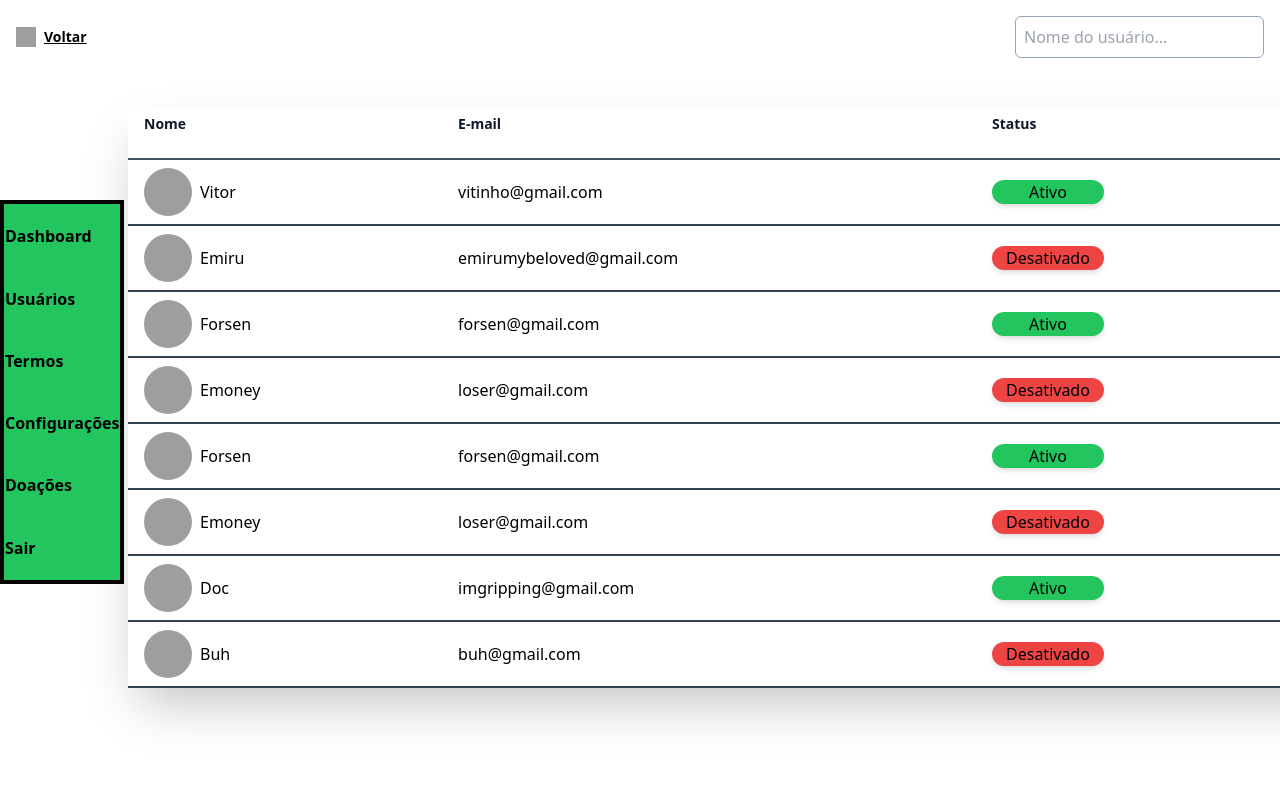
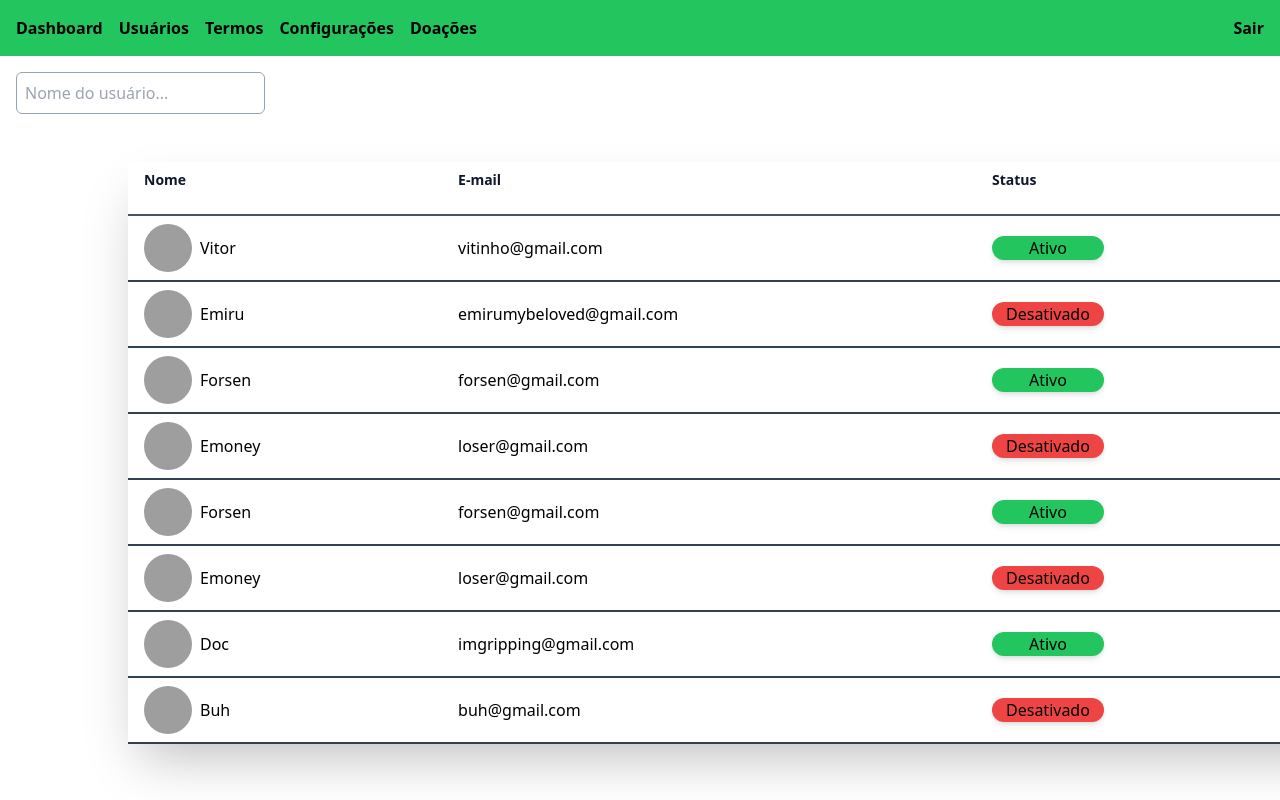
Before and after one commit to FlamingoLindo/Natour-Front, a Next.js app: page /users in a window 1280 px wide. Shown: the top 800 px of the page. Built offline with nearby package versions, Linux system fonts and the light colour scheme; grey boxes are pictures that could not be loaded.

Commit message:
feat: changed menu

```diff
--- a/src/app/components/menu.tsx
+++ b/src/app/components/menu.tsx
@@ -2,16 +2,14 @@ import React from "react";
 
 const Menu = () => {
     return (
-        <table className=' min-h-96 absolute inset-y-1/4 left-0'>
-            <tbody className="bg-green-500 border-4 border-black w-28 rounded-r-lg font-bold rounded-full">
-                <tr><td>Dashboard</td></tr>
-                <tr><td>Usuários</td></tr>
-                <tr><td>Termos</td></tr>
-                <tr><td>Configurações</td></tr>
-                <tr><td>Doações</td></tr>
-                <tr><td>Sair</td></tr>
-            </tbody>
-        </table>
+        <div className="flex bg-green-500 font-bold font-sans text-black space-x-4 p-4">
+            <div>Dashboard</div>
+            <div>Usuários</div>
+            <div>Termos</div>
+            <div>Configurações</div>
+            <div>Doações</div>
+            <div className="absolute right-4">Sair</div>
+        </div>
     );
 };
 
--- a/src/app/dashboard/page.tsx
+++ b/src/app/dashboard/page.tsx
@@ -3,8 +3,9 @@ import Menu from "../components/menu";
 export default function Dashboard() {
   return (
     <div>
+      <Menu />
       <h1>Dashboard super real</h1>
-      <Menu />
+
     </div>
   );
 }
--- a/src/app/users/page.tsx
+++ b/src/app/users/page.tsx
@@ -4,10 +4,6 @@ import Menu from '../components/menu';
 
 export default function UserList() {
   const router = useRouter();
-
-  const handleBackClick = () => {
-    router.push('/dashboard');
-  };
 
   const users = [
     {
@@ -71,24 +67,10 @@ export default function UserList() {
 
   return (
     <div className="min-h-screen flex flex-col">
-      <div className="p-4 flex justify-between items-center">
-        <button
-          onClick={handleBackClick}
-          className="flex items-center text-left text-sm underline font-bold"
-        >
-          <img
-            src="https://www.svgrepo.com/show/535151/arrow-left-to-line.svg"
-            alt="Voltar"
-            className="h-5 w-5 mr-2"
-          />
-          Voltar
-        </button>
-
+      <Menu />
+      <div className="p-4 flex justify-between items-center ">
         <input type='text' placeholder='Nome do usuário...' className="p-2 border border-slate-400 rounded-md"></input>
-
       </div>
-
-      <Menu />
 
       <div className="flex-grow flex justify-center py-8">
         <div className="w-full">
```
